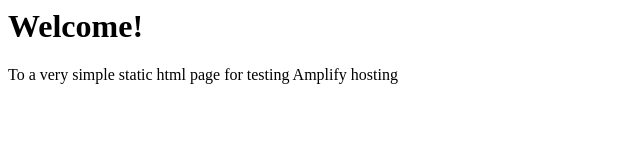
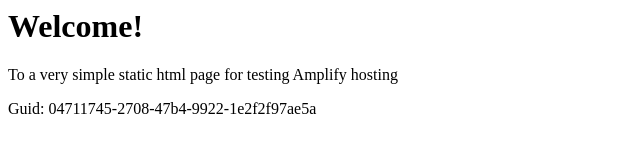
Before and after one commit to aws-aemilia-bom/Github-PR-Commit-Integration-Test-DoNotTouch-v0-preprod-ap-south-1, a website: page src/index.html in a window 1280 px wide. Shown: the whole page, without its empty margins (0-640 px from the left). Drawn offline with Linux system fonts and the light colour scheme.

Commit message:
commit from integ tests

```diff
--- a/src/index.html
+++ b/src/index.html
@@ -1,3 +1,5 @@
+
+
 <html lang="en">
 
 <head>
@@ -10,6 +12,6 @@
 <body>
     <h1>Welcome!</h1>
     <p>To a very simple static html page for testing Amplify hosting</p>
-</body>
+    <p>Guid: 04711745-2708-47b4-9922-1e2f2f97ae5a</p></body>
 
 </html>
```
